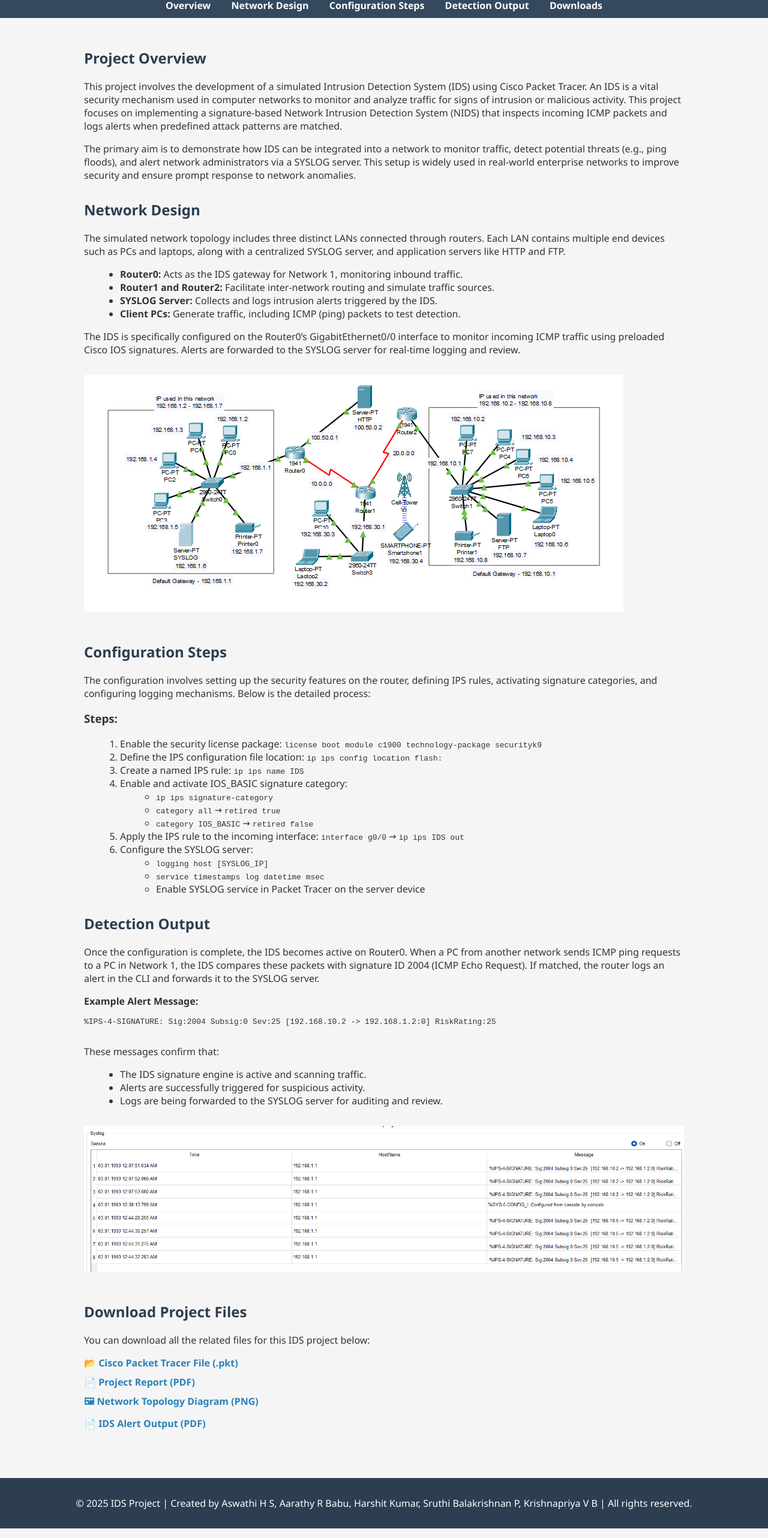
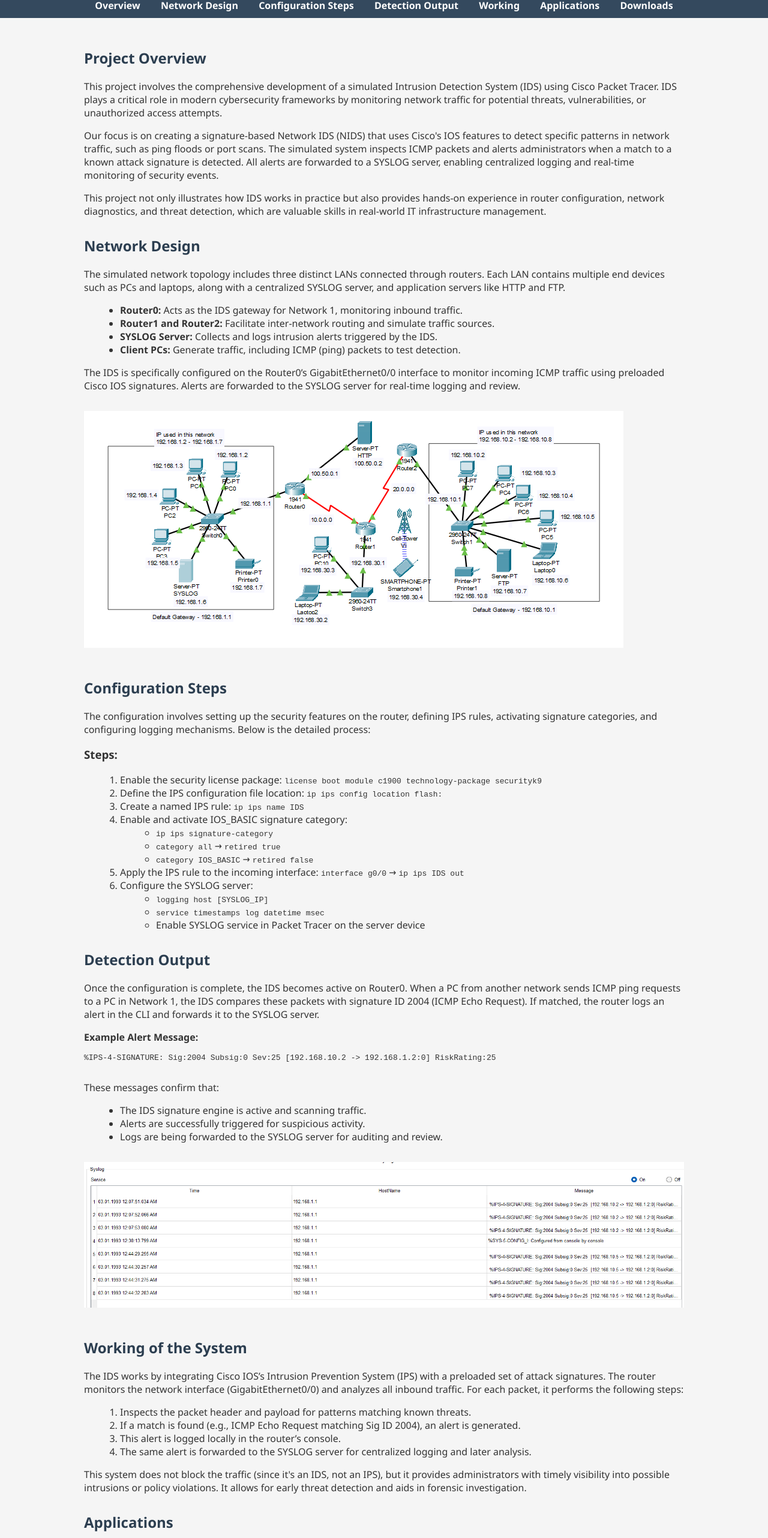
Before and after one commit to ASWATHI7804/intrusion_detection_system, a plain HTML site: page index.html in a window 1280 px wide. Shown: the part 196-2760 px from the top of the page at 60% size. Drawn offline with Linux system fonts and the light colour scheme.

Commit message:
Update index.html

```diff
--- a/index.html
+++ b/index.html
@@ -89,14 +89,17 @@
   <a href="#design">Network Design</a>
   <a href="#configuration">Configuration Steps</a>
   <a href="#output">Detection Output</a>
+  <a href="#working">Working</a>
+  <a href="#applications">Applications</a>
   <a href="#download">Downloads</a>
 </nav>
 
 <main>
   <section id="overview">
     <h2>Project Overview</h2>
-    <p>This project involves the development of a simulated Intrusion Detection System (IDS) using Cisco Packet Tracer. An IDS is a vital security mechanism used in computer networks to monitor and analyze traffic for signs of intrusion or malicious activity. This project focuses on implementing a signature-based Network Intrusion Detection System (NIDS) that inspects incoming ICMP packets and logs alerts when predefined attack patterns are matched.</p>
-    <p>The primary aim is to demonstrate how IDS can be integrated into a network to monitor traffic, detect potential threats (e.g., ping floods), and alert network administrators via a SYSLOG server. This setup is widely used in real-world enterprise networks to improve security and ensure prompt response to network anomalies.</p>
+    <p>This project involves the comprehensive development of a simulated Intrusion Detection System (IDS) using Cisco Packet Tracer. IDS plays a critical role in modern cybersecurity frameworks by monitoring network traffic for potential threats, vulnerabilities, or unauthorized access attempts.</p>
+    <p>Our focus is on creating a signature-based Network IDS (NIDS) that uses Cisco's IOS features to detect specific patterns in network traffic, such as ping floods or port scans. The simulated system inspects ICMP packets and alerts administrators when a match to a known attack signature is detected. All alerts are forwarded to a SYSLOG server, enabling centralized logging and real-time monitoring of security events.</p>
+    <p>This project not only illustrates how IDS works in practice but also provides hands-on experience in router configuration, network diagnostics, and threat detection, which are valuable skills in real-world IT infrastructure management.</p>
   </section>
 
   <section id="design">
@@ -163,6 +166,29 @@
     <img src="ids_output.png" alt="IDS Alert Output Screenshot">
   </section>
 
+  <section id="working">
+    <h2>Working of the System</h2>
+    <p>The IDS works by integrating Cisco IOS’s Intrusion Prevention System (IPS) with a preloaded set of attack signatures. The router monitors the network interface (GigabitEthernet0/0) and analyzes all inbound traffic. For each packet, it performs the following steps:</p>
+    <ol>
+      <li>Inspects the packet header and payload for patterns matching known threats.</li>
+      <li>If a match is found (e.g., ICMP Echo Request matching Sig ID 2004), an alert is generated.</li>
+      <li>This alert is logged locally in the router’s console.</li>
+      <li>The same alert is forwarded to the SYSLOG server for centralized logging and later analysis.</li>
+    </ol>
+    <p>This system does not block the traffic (since it's an IDS, not an IPS), but it provides administrators with timely visibility into possible intrusions or policy violations. It allows for early threat detection and aids in forensic investigation.</p>
+  </section>
+
+  <section id="applications">
+    <h2>Applications</h2>
+    <ul>
+      <li>🔐 <strong>Enterprise Networks:</strong> Enhance perimeter defense and detect internal/external attacks.</li>
+      <li>🏫 <strong>Academic Labs:</strong> Teach students about cybersecurity concepts and packet-level traffic monitoring.</li>
+      <li>🏥 <strong>Healthcare Systems:</strong> Protect sensitive medical data against unauthorized network access.</li>
+      <li>🏛 <strong>Government & Defense:</strong> Monitor classified or mission-critical networks for security breaches.</li>
+      <li>🔬 <strong>Research Labs:</strong> Test new network security methods and evaluate attack detection models.</li>
+    </ul>
+  </section>
+
   <section id="download" class="downloads">
     <h2>Download Project Files</h2>
     <p>You can download all the related files for this IDS project below:</p>
@@ -174,7 +200,7 @@
 </main>
 
 <footer>
-  <p>&copy; 2025 IDS Project | Created by Aswathi H S, Aarathy R Babu, Harshit Kumar, Sruthi Balakrishnan P, Krishnapriya V B  | All rights reserved.</p>
+  <p>&copy; 2025 IDS Project | Created by Aswathi H S, Aarathy R Babu, Harshit Kumar, Sruthi Balakrishnan P, Krishnapriya V B | All rights reserved.</p>
 </footer>
 
 </body>
```
